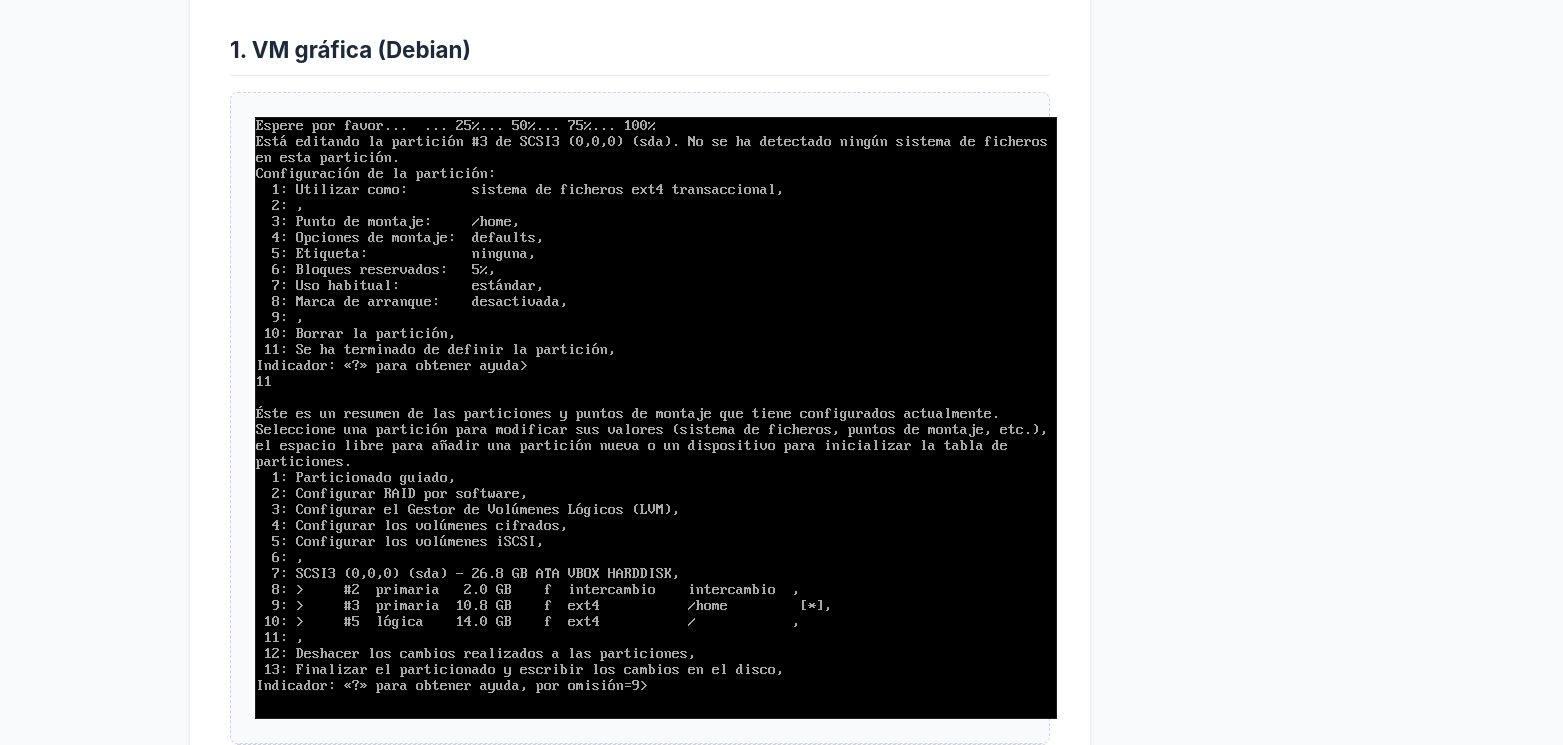
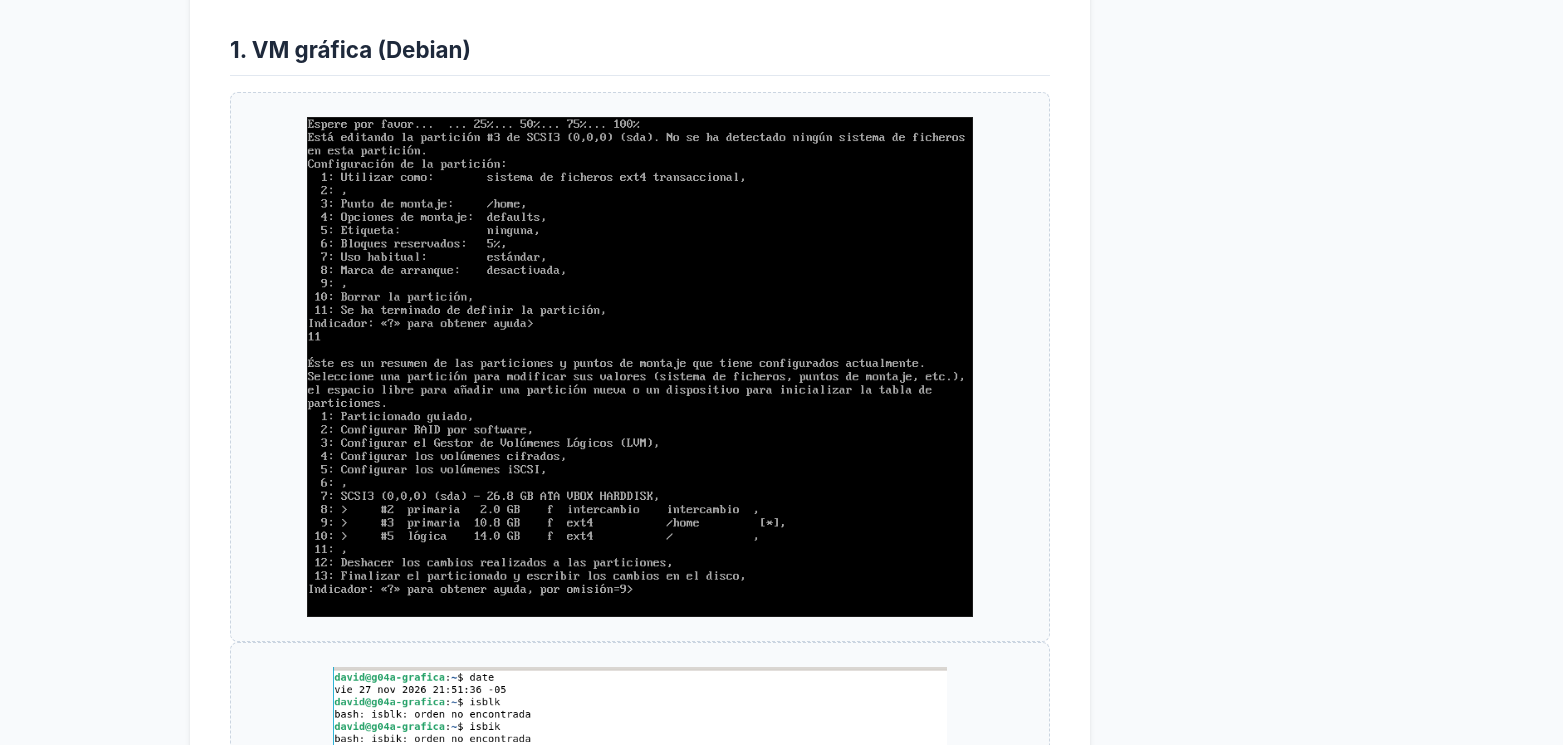
Before and after one commit to is4igr/proyecto-so-gr04a, a plain HTML site: page docs/sprint-1.html in a window 1280 px wide. Shown: the part 351-1096 px from the top of the page, 1563 px wide, since content can reach past the window. Drawn offline with Linux system fonts and the light colour scheme.

Commit message:
Fix HTML structure and style issues in sprint-1.html

```diff
--- a/docs/sprint-1.html
+++ b/docs/sprint-1.html
@@ -168,9 +168,12 @@
             background-color: #f1f5f9;
         }
         img {
-            max-witdh: 100%
+            max-width: 100%;
+            max-height: 500px;
+            width: auto;
             height: auto;
             display: block;
+            margin: 0 auto;
         }
         @media (max-width: 650px) {
             .container {
```
